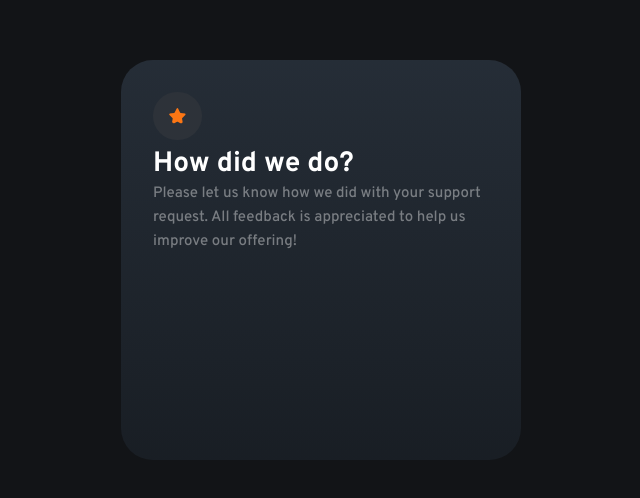
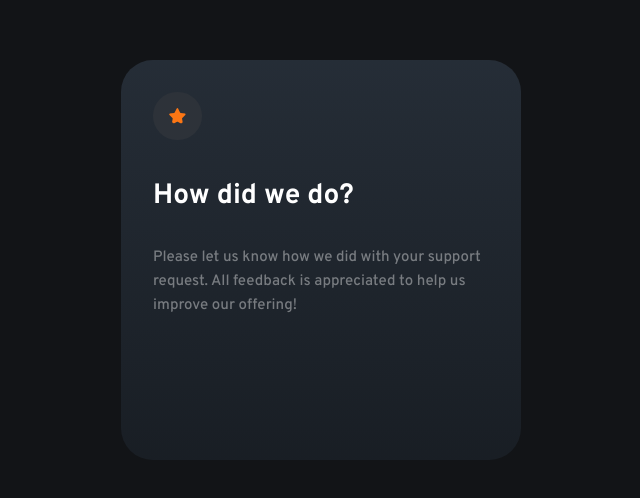
Before and after one commit to lucarl07/classificacao-interativa, a React (Vite) app: page / in a window 1280 px wide. Shown: the part 140-638 px from the top of the page, without its empty margins (319-959 px from the left). Built offline with nearby package versions, Linux system fonts and the light colour scheme.

Commit message:
Modify Card children's inner alignment

```diff
--- a/src/components/Card/Card.css
+++ b/src/components/Card/Card.css
@@ -1,6 +1,8 @@
 .card {
     display: flex;
     flex-direction: column;
+    /* justify-content: space-between; */
+    gap: 2rem;
     padding: 2rem;
     width: 400px;
     height: 400px;
```
